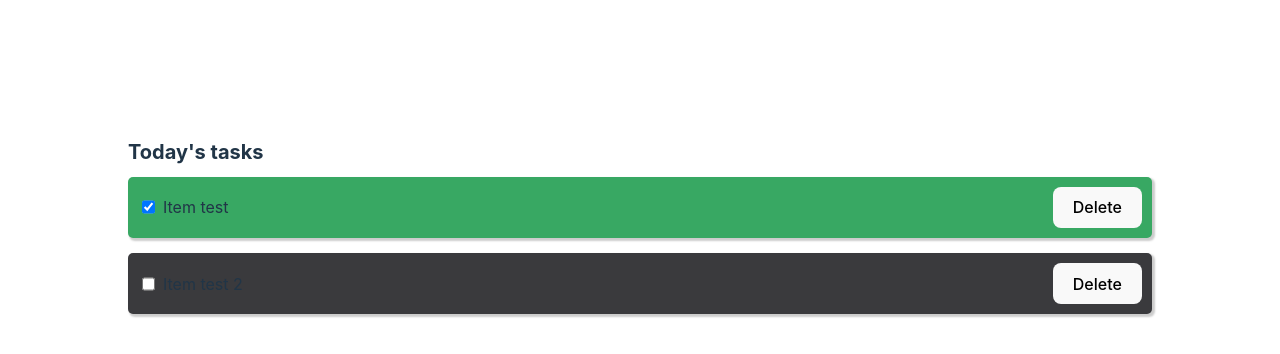
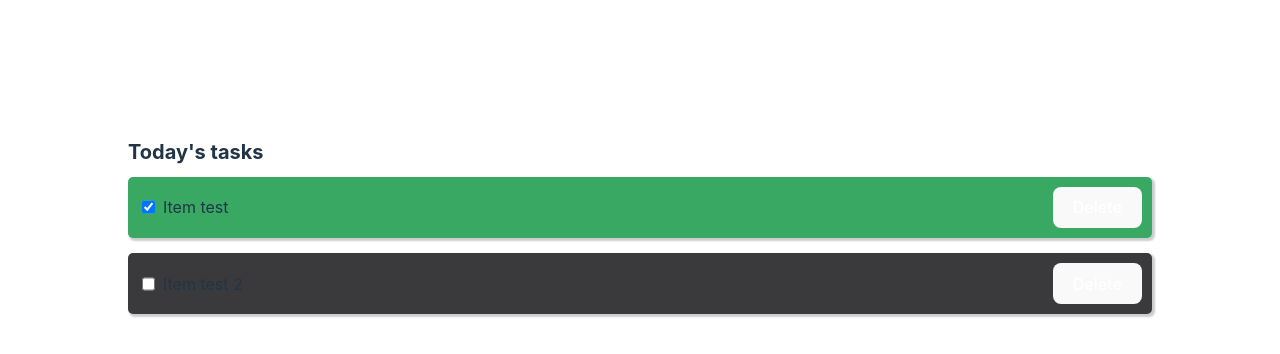
Before and after one commit to geovane-gc/react-to-do-list, a React (Vite) app: page / in a window 1280 px wide. Shown: the top 354 px of the page. Built offline with nearby package versions, Linux system fonts and the light colour scheme.

Commit message:
💄 Delete button text color

```diff
--- a/src/components/Item/index.tsx
+++ b/src/components/Item/index.tsx
@@ -26,7 +26,7 @@
         />
         <span className="item-title">{title}</span>
       </section>
-      <button onClick={() => deleteItem(id)}>Delete</button>
+      <button className="delete-button" onClick={() => deleteItem(id)}>Delete</button>
     </div>
   );
 };
--- a/src/components/Item/styles.css
+++ b/src/components/Item/styles.css
@@ -38,3 +38,7 @@
 .item-title {
   margin-left: 5px;
 }
+
+.delete-button {
+  color: #fff;
+}
```
